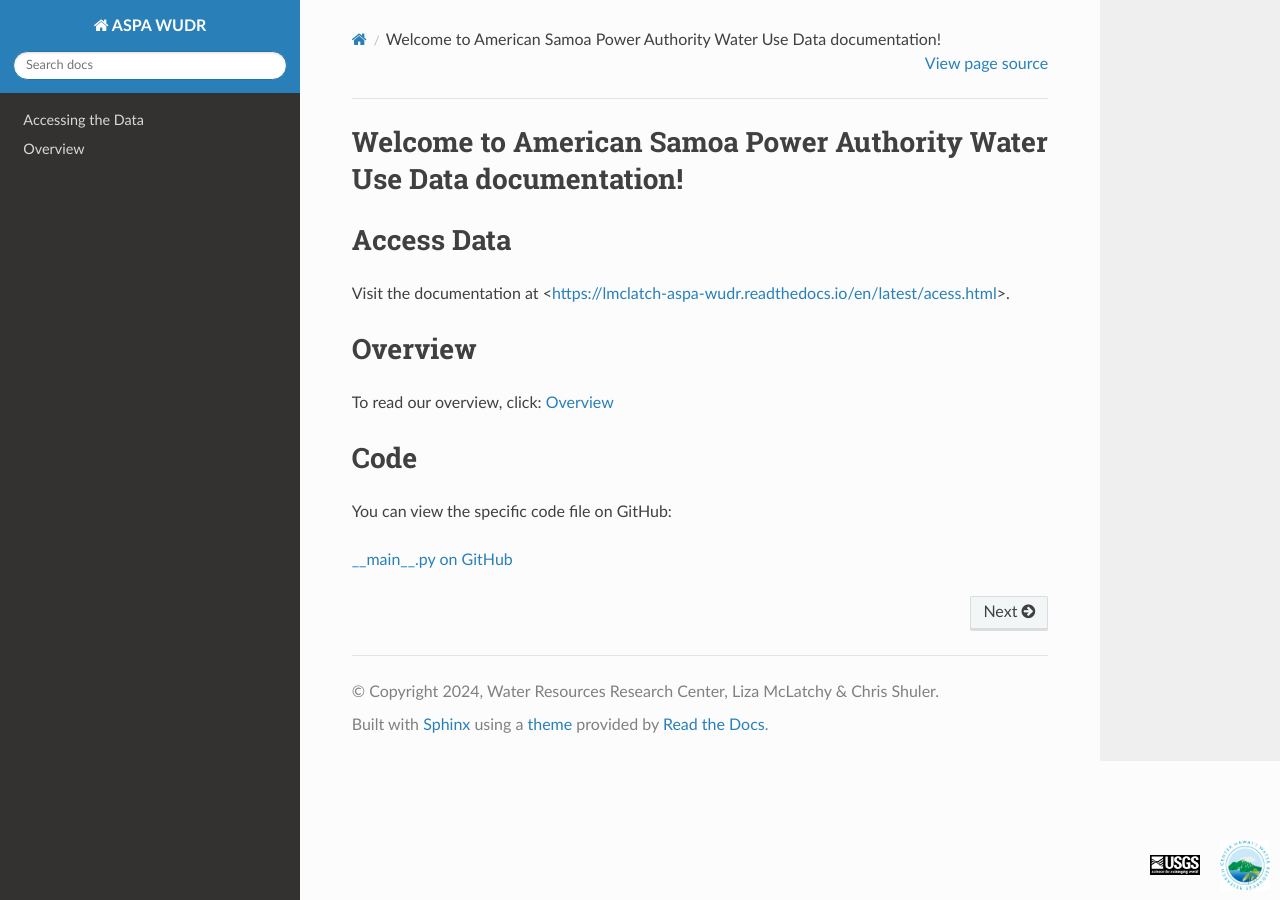
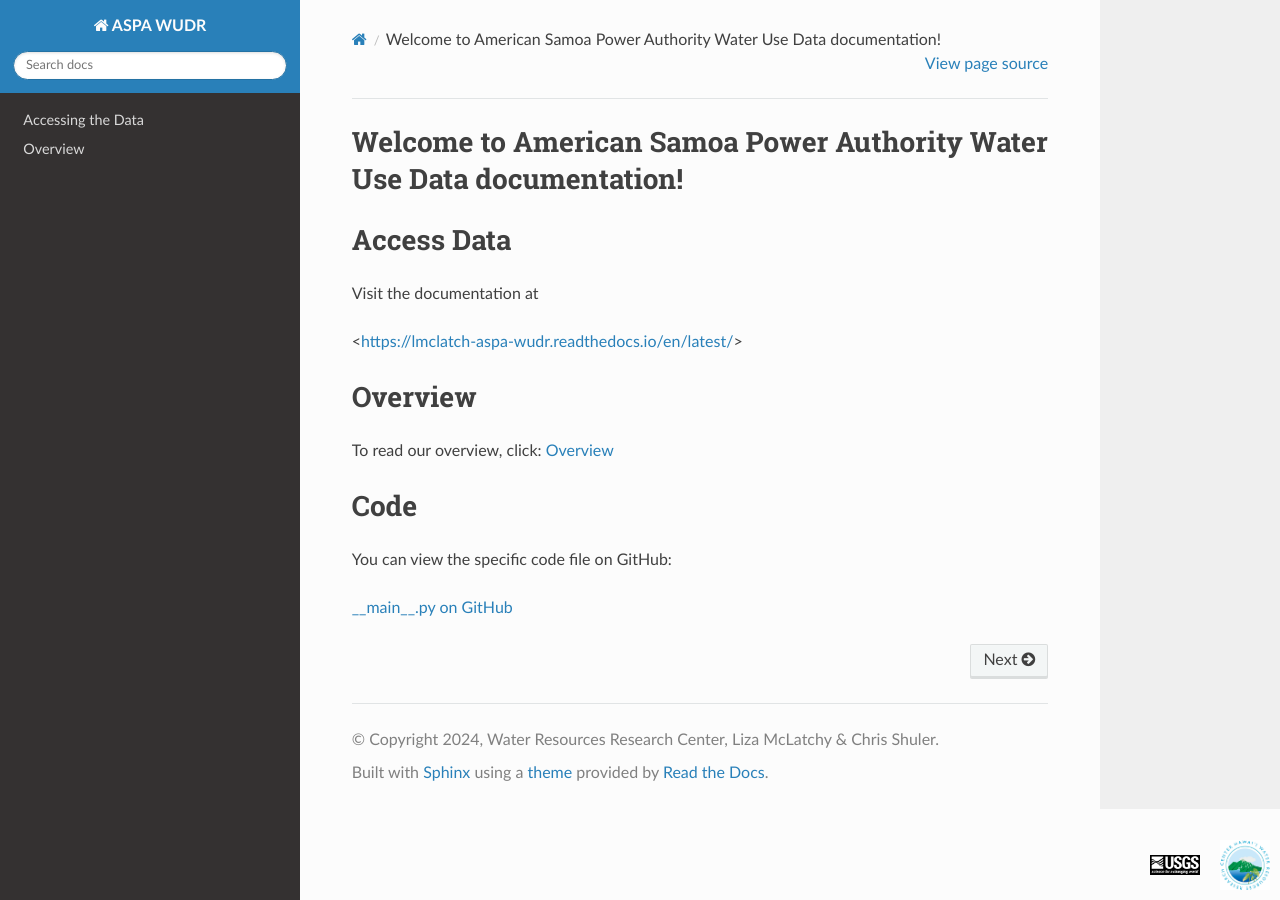
Before and after one commit to lmclatch/ASPA, a Sphinx documentation site: the page built from docs/index.rst, in a window 1280 px wide. Built offline with Sphinx 7.4.7 and the Read the Docs theme 2.0.0, drawn with Linux system fonts in a browser that asks for light colours; some of the changed lines change nothing that is shown.

Commit message:
Update index.rst

```diff
--- a/docs/index.rst
+++ b/docs/index.rst
@@ -16,7 +16,10 @@ Welcome to American Samoa Power Authority Water Use Data documentation!
 Access Data
 ==================
 
-Visit the documentation at <https://lmclatch-aspa-wudr.readthedocs.io/en/latest/acess.html>.
+Visit the documentation at
+
+<https://lmclatch-aspa-wudr.readthedocs.io/en/latest/>
+
 
 
 Overview
```
